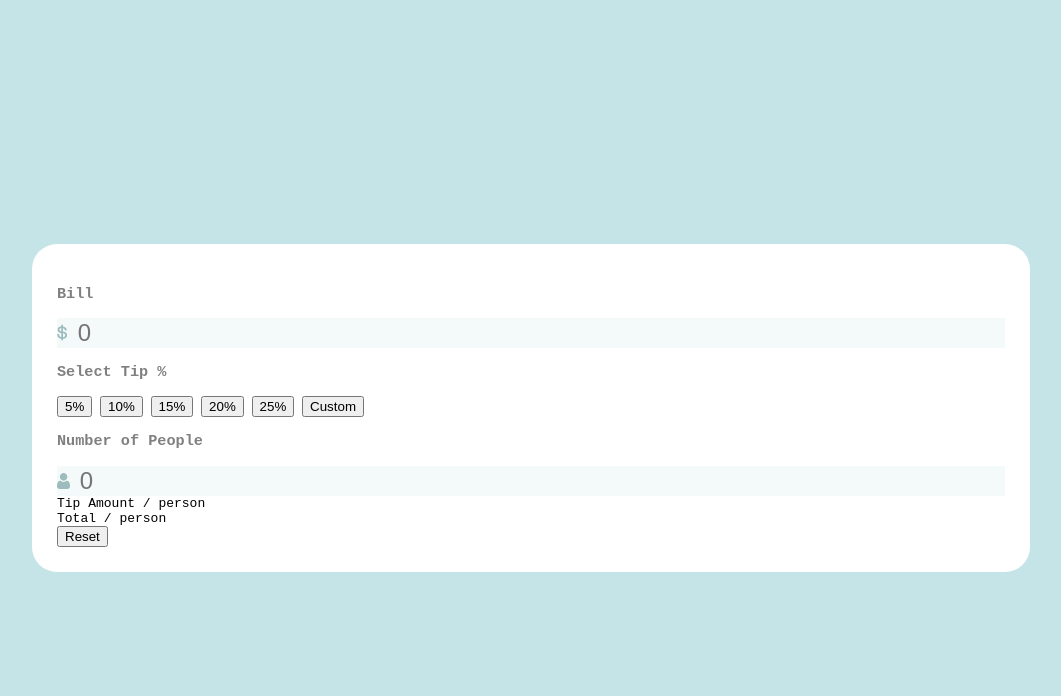
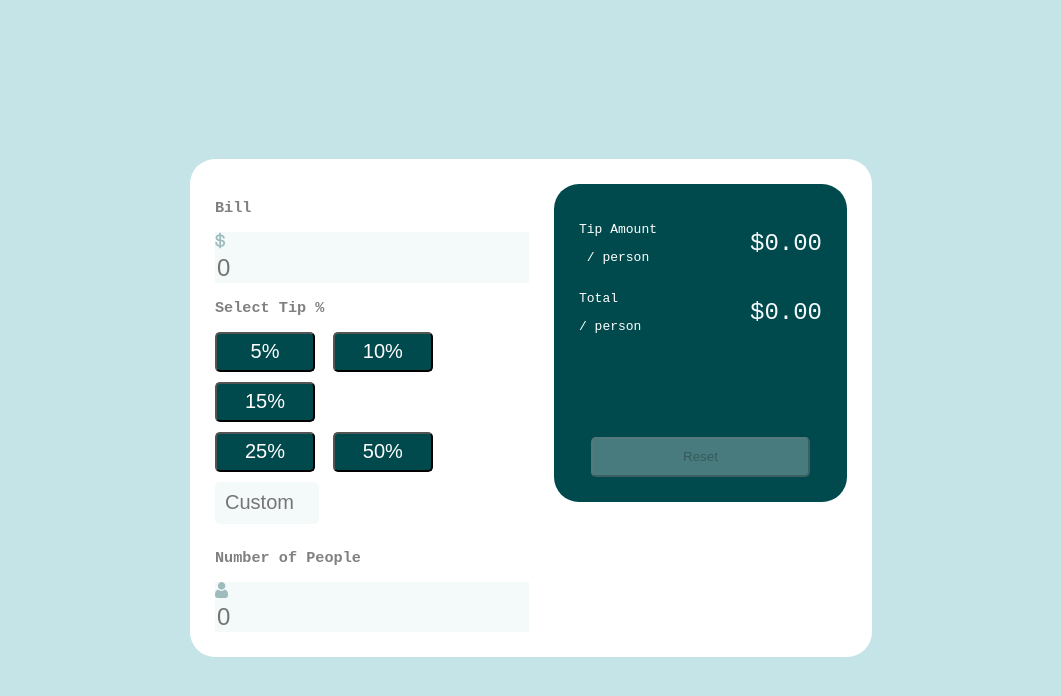
Before and after one commit to Stephen-Roach/tip-calculator, a plain HTML site: page index.html in a window 1280 px wide. Shown: the whole page, without its empty margins (109-1170 px from the left). Drawn offline with Linux system fonts and the light colour scheme; a web font is replaced by a local one.

Commit message:
finished styling

```diff
--- a/index.html
+++ b/index.html
@@ -16,7 +16,8 @@
   </head>
   <body>
     <div class="main-container">
-      <div class="left-conatiner">
+      <!-- left-container -->
+      <div class="left-container">
         <div class="bill-container">
           <h3>Bill</h3>
           <div class="input-section">
@@ -26,13 +27,17 @@
         </div>
         <div class="tip-container">
           <h3>Select Tip %</h3>
-
-          <button class="btn btn-5">5%</button>
-          <button class="btn btn-10">10%</button>
-          <button class="btn btn-15">15%</button>
-          <button class="btn btn-20">20%</button>
-          <button class="btn btn-25">25%</button>
-          <button class="btn btn-customer">Custom</button>
+          <div class="top-buttons">
+            <button class="btn btn-5">5%</button>
+            <button class="btn btn-10">10%</button>
+            <button class="btn btn-15">15%</button>
+          </div>
+          <div class="bottom-buttons">
+            <button class="btn btn-25">25%</button>
+            <button class="btn btn-50">50%</button>
+            <!-- <button class="btn btn-customer">Custom</button> -->
+            <input class="custom-input" type="number" placeholder="Custom" />
+          </div>
         </div>
         <div class="people-container">
           <h3>Number of People</h3>
@@ -43,11 +48,24 @@
         </div>
       </div>
 
+      <!--right-conatiner-->
       <div class="right-conatiner">
-        <div class="tip-amount-container">Tip Amount / person</div>
+        <div class="tip-amount-container">
+          <div class="tip-amount-text">
+            <p>Tip Amount</p>
+            <p>/ person</p>
+          </div>
+          <div class="tip-amount-number">$0.00</div>
+        </div>
 
-        <div class="total-container">Total / person</div>
-        <button class="reset-btn" type="reset">Reset</button>
+        <div class="total-amount-container">
+          <div class="total-amount-text">
+            <p>Total</p>
+            <p>/ person</p>
+          </div>
+          <div class="total-amount-number">$0.00</div>
+        </div>
+        <button class="reset-btn" type="reset" disabled>Reset</button>
       </div>
     </div>
   </body>
--- a/style.css
+++ b/style.css
@@ -14,11 +14,21 @@ h3 {
 }
 
 .main-container {
+  display: flex;
+  justify-content: space-between;
   background-color: hsl(0, 0%, 100%);
-  width: 75%;
+  width: 50%;
   min-height: 25%;
   border-radius: 25px;
   padding: 25px;
+}
+
+.left-container {
+  margin-right: 25px;
+  width: 45%;
+  border-radius: 25px;
+  width: 100%;
+  height: 100%;
 }
 
 .input-section {
@@ -34,3 +44,67 @@ h3 {
   border: none;
   background-color: hsl(189, 41%, 97%);
 }
+
+.btn {
+  border-radius: 5px;
+  background-color: hsl(183, 100%, 15%);
+  color: hsl(0, 0%, 100%);
+  text-align: center;
+  width: 100px;
+  height: 40px;
+  font-size: 20px;
+  margin-bottom: 10px;
+  margin-right: 10px;
+}
+
+.custom-input {
+  border-radius: 5px;
+  color: hsl(183, 100%, 15%);
+  background-color: hsl(189, 41%, 97%);
+  border: none;
+  text-align: center;
+  width: 100px;
+  height: 40px;
+  font-size: 20px;
+  margin-bottom: 10px;
+  margin-right: 10px;
+}
+
+.right-conatiner {
+  display: flex;
+  flex-direction: column;
+  justify-content: space-between;
+  align-items: center;
+  border-radius: 5px;
+  background-color: hsl(183, 100%, 15%);
+  color: hsl(0, 0%, 100%);
+  padding: 25px;
+  width: 100%;
+  height: 100%;
+  border-radius: 25px;
+}
+
+.tip-amount-container,
+.total-amount-container {
+  display: flex;
+  justify-content: space-between;
+  align-items: center;
+  width: 100%;
+}
+
+.tip-amount-container {
+  text-align: center;
+}
+
+.tip-amount-number,
+.total-amount-number {
+  font-size: 24px;
+  color: hsl(189, 41%, 97%);
+}
+
+.reset-btn {
+  width: 90%;
+  height: 40px;
+  margin-top: 90px;
+  border-radius: 5px;
+}
```
